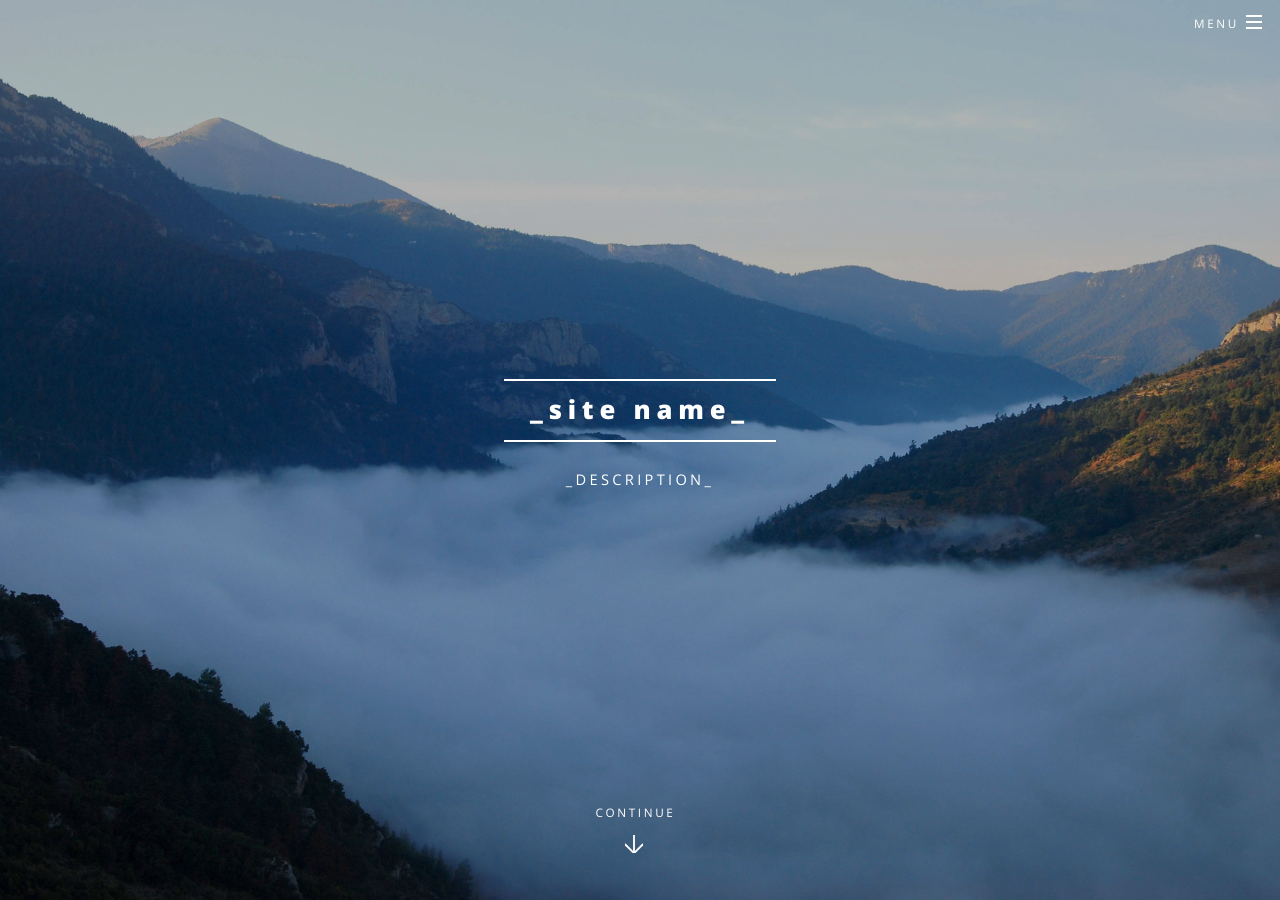
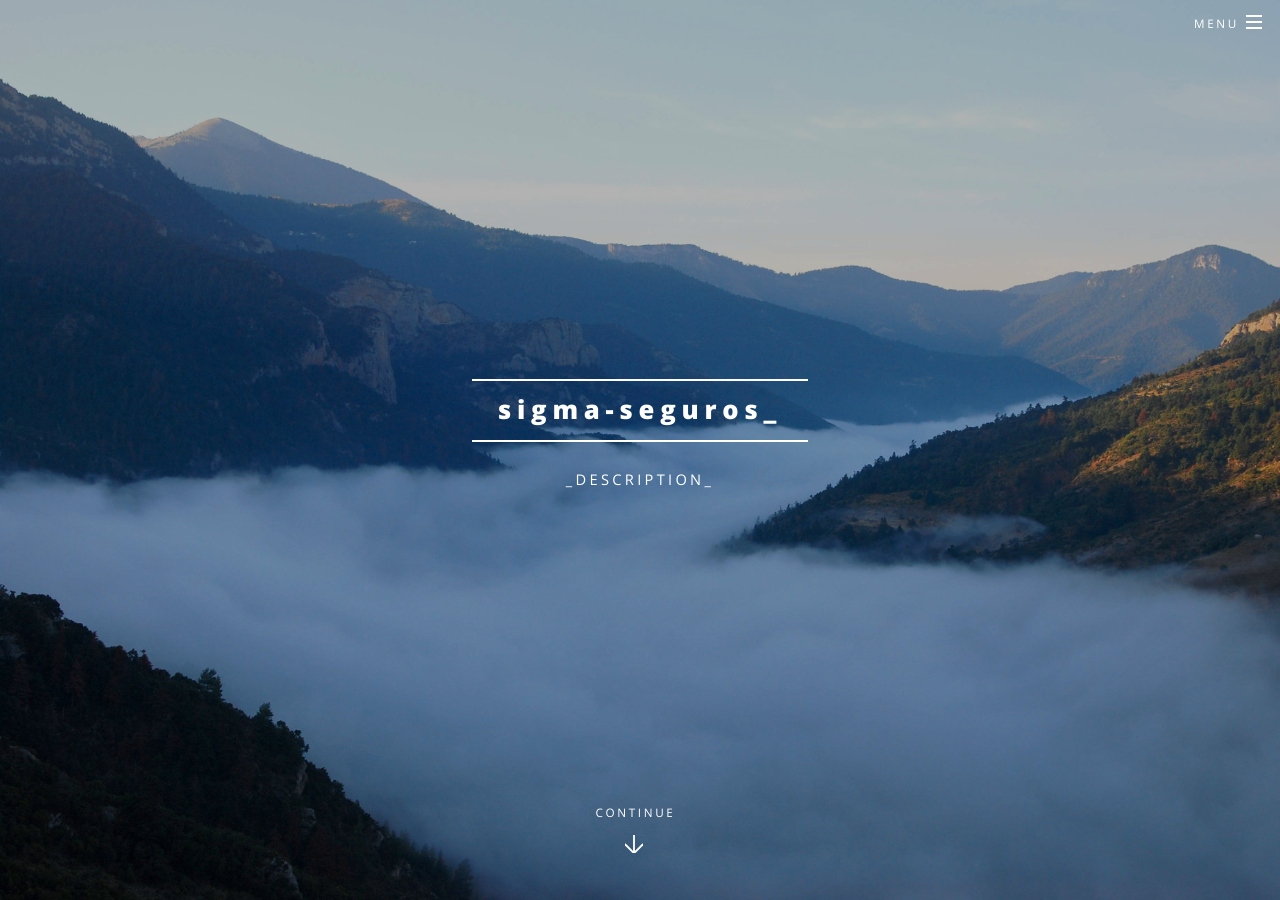
Before and after one commit to psimoesSsimoes/sigma-seguros, a Jekyll site: the page built from index.md, in a window 1280 px wide and 900 px high. Built offline with Jekyll 4.4.1, drawn with Linux system fonts in a browser that asks for light colours; some of the changed text lies outside the part shown.

Commit message:
experimenting

```diff
--- a/_config.yml
+++ b/_config.yml
@@ -11,14 +11,14 @@
 # (Using that method instead of site.owner, in case your posts get cloned with your repo.)
 
 # Site settings
-title: _site name_
+title: sigma-seguros_
 description: _description_
 owner:
-  name: _your name_ # or company name
-  url: "http://example.com" # your URL
-first_published: 2010 # if migrating another site, the year of your first publish
+  name: sigma # or company name
+  url: "https://psimoesssimoes.github.io/sigma-seguros" # your URL
+first_published: 2020 # if migrating another site, the year of your first publish
                       # Must be a 4-digit integer year (math is used on it)
-url: "http://example.com" # the base hostname & protocol for this site
+url: "https://psimoesssimoes.github.io/sigma-seguros" # the base hostname & protocol for this site
 baseurl: "" # the subpath of your site, e.g. /blog
             # Note you'll have to move your robots.txt to the root if you want it used.
             # And list multiple sitemaps if there are other subdirectories you want indexed
```
